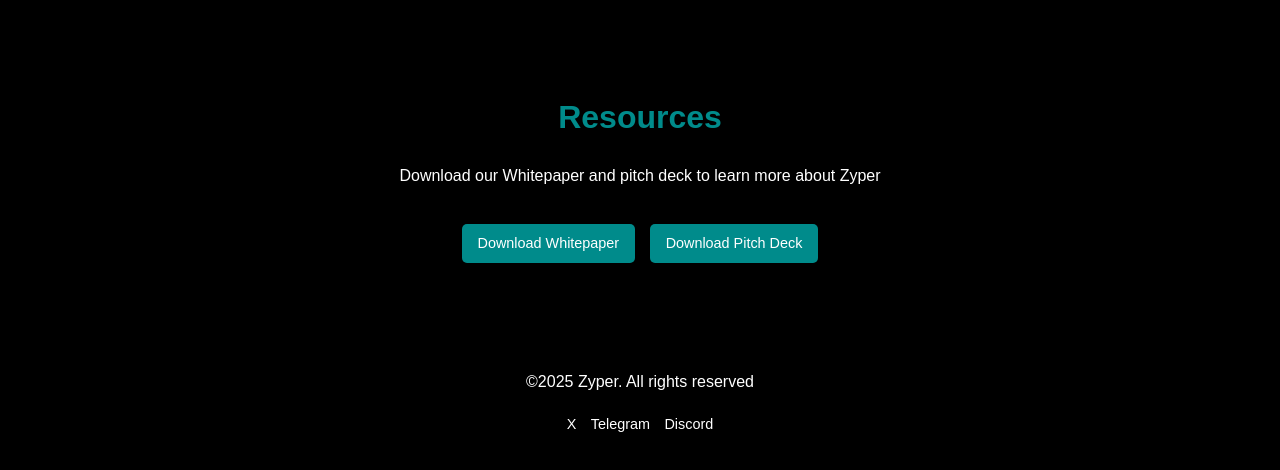
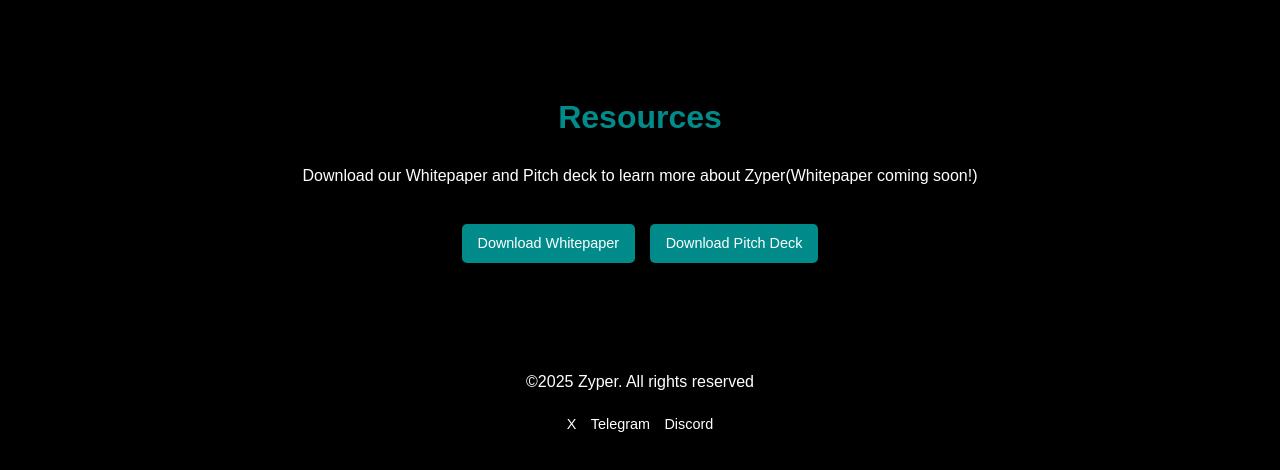
Before and after one commit to zyperteam/zyper_, a plain HTML site: page resources.html in a window 1280 px wide. Shown: the part 62-532 px from the top of the page. Drawn offline with Linux system fonts and the light colour scheme.

Commit message:
Add files via upload

```diff
--- a/resources.html
+++ b/resources.html
@@ -24,7 +24,7 @@
 
         <section class="resources">
             <h2>Resources</h2>
-            <p>Download our Whitepaper and pitch deck to learn more about Zyper</p>
+            <p>Download our Whitepaper and Pitch deck to learn more about Zyper(Whitepaper coming soon!)</p>
             <div class="download-links">
                 <a href="" download class="btn">Download Whitepaper</a>
                 <a href="resources/Zyper _20250223_203314_0000.pdf" download class="btn">Download Pitch Deck</a>
```
Also changed, not shown: index.html (+1 -1 lines).
